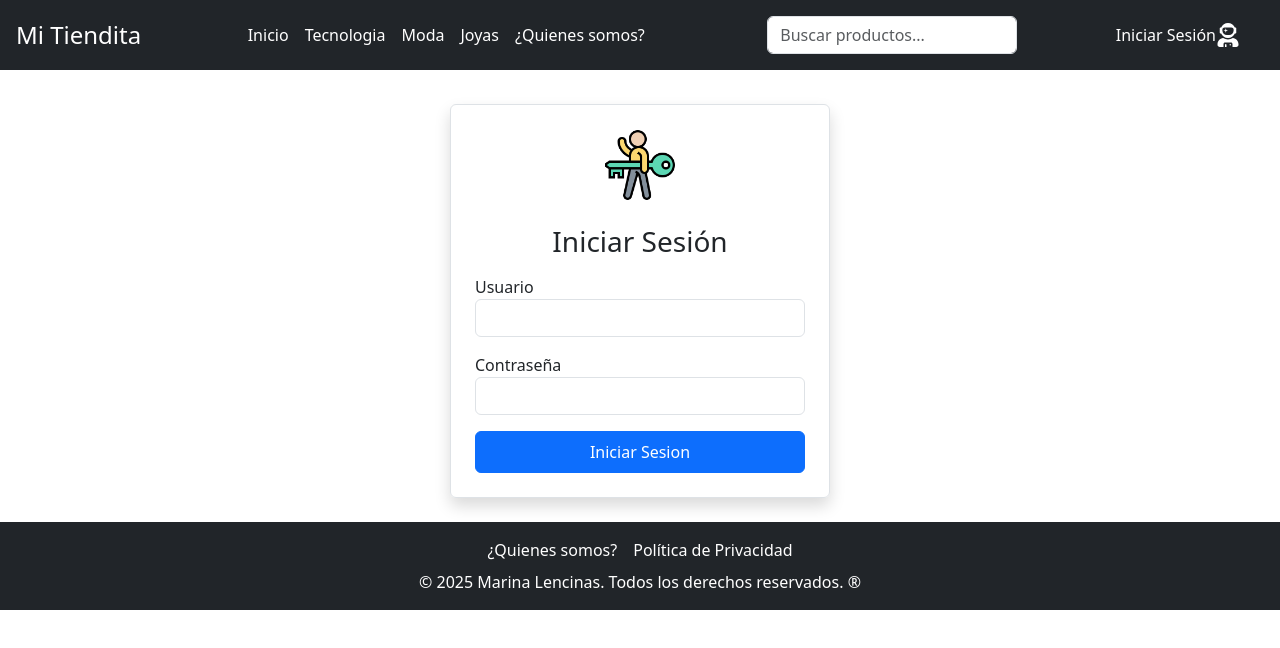
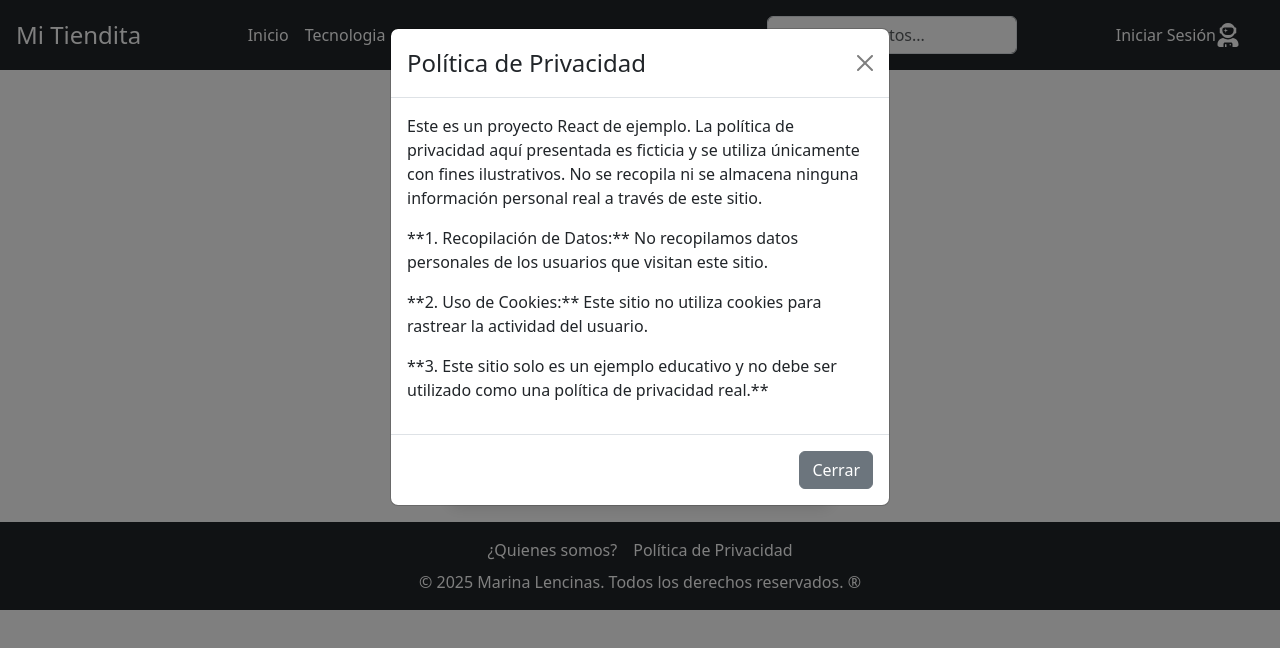
Before and after one commit to marinaalp/proyecto-react-js, a React (Vite) app: page /login in a window 1280 px wide. Both pictures are taken after a click on the link "Política de Privacidad". Shown: the top 648 px of the page. Built offline with nearby package versions, Linux system fonts and the light colour scheme; no server answers.

Commit message:
cambio politicas

```diff
--- a/src/components/Footer.jsx
+++ b/src/components/Footer.jsx
@@ -1,22 +1,67 @@
+import React, { useState } from 'react';
+import { Link } from "react-router-dom";
+import Modal from 'react-bootstrap/Modal';
 const Footer = () => {
 
   const anioActual = new Date().getFullYear();
+  // 2. Crear estado para controlar la visibilidad del modal
+  const [show, setShow] = useState(false);
+
+  // Funciones para manejar la apertura y el cierre del modal
+  const handleClose = () => setShow(false);
+  const handleShow = () => setShow(true);
 
   return (
     <footer className="bg-dark text-white py-3 text-center" >
       {/* Seccion de enlaces */}
       <ul className="list-unstyled d-flex justify-content-center mb-2">
         <li className="mx-2">
-          <a href="/contacto" className="text-white text-decoration-none" >¿Quienes somos?</a>
+          <Link to="/contacto" className="text-white text-decoration-none" >¿Quienes somos?</Link>
         </li>
         <li className="mx-2">
-          <a href="#" className="text-white text-decoration-none">Política de Privacidad</a>
+          <a
+            href="#"
+            onClick={handleShow} // <- Al hacer click, se llama a la función
+            className="text-white text-decoration-none"
+            style={{ cursor: 'pointer' }}
+          >
+            Política de Privacidad
+          </a>
         </li>
       </ul>
       {/* Seccion de Copyright */}
       <p className="mb-0">
         © {anioActual} Marina Lencinas. Todos los derechos reservados. ®
       </p>
+
+      {/* Modal de Política de Privacidad */}
+      <Modal show={show} onHide={handleClose}>
+        <Modal.Header closeButton>
+          <Modal.Title>Política de Privacidad</Modal.Title>
+        </Modal.Header>
+        <Modal.Body>
+          <p>
+           Este es un proyecto React de ejemplo. La política de privacidad aquí presentada es ficticia y
+           se utiliza únicamente con fines ilustrativos. No se recopila ni se almacena ninguna información
+           personal real a través de este sitio.
+          </p>
+          <p>
+            **1. Recopilación de Datos:** No recopilamos datos personales de los usuarios que visitan este sitio.
+          </p>
+          <p>
+            **2. Uso de Cookies:** Este sitio no utiliza cookies para rastrear la actividad del usuario.
+          </p>
+          <p>
+            **3. Este sitio solo es un ejemplo educativo y no debe ser utilizado como una política de privacidad real.**
+          </p>
+        </Modal.Body>
+        <Modal.Footer>
+          {/* Botón para cerrar el modal */}
+          <button className="btn btn-secondary" onClick={handleClose}>
+            Cerrar
+          </button>
+        </Modal.Footer>
+      </Modal>
     </footer>
   );
 }
```
